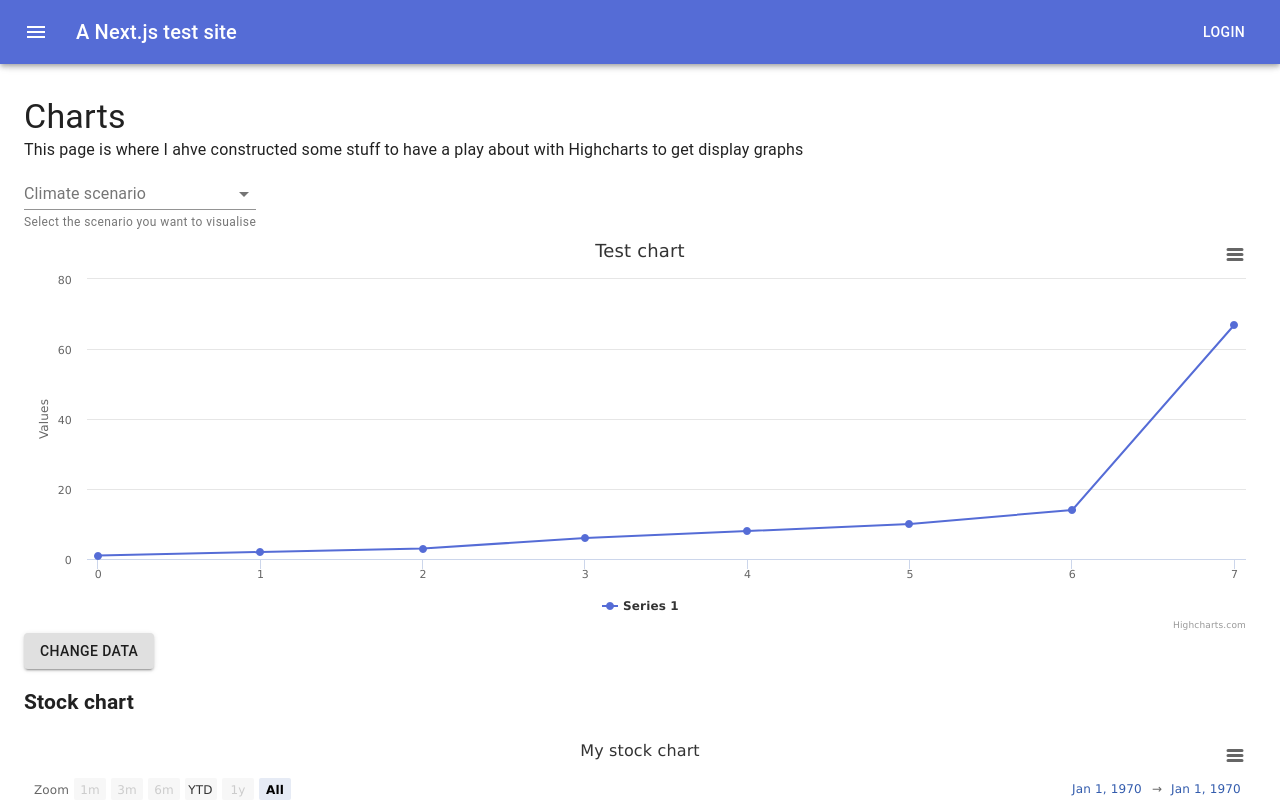
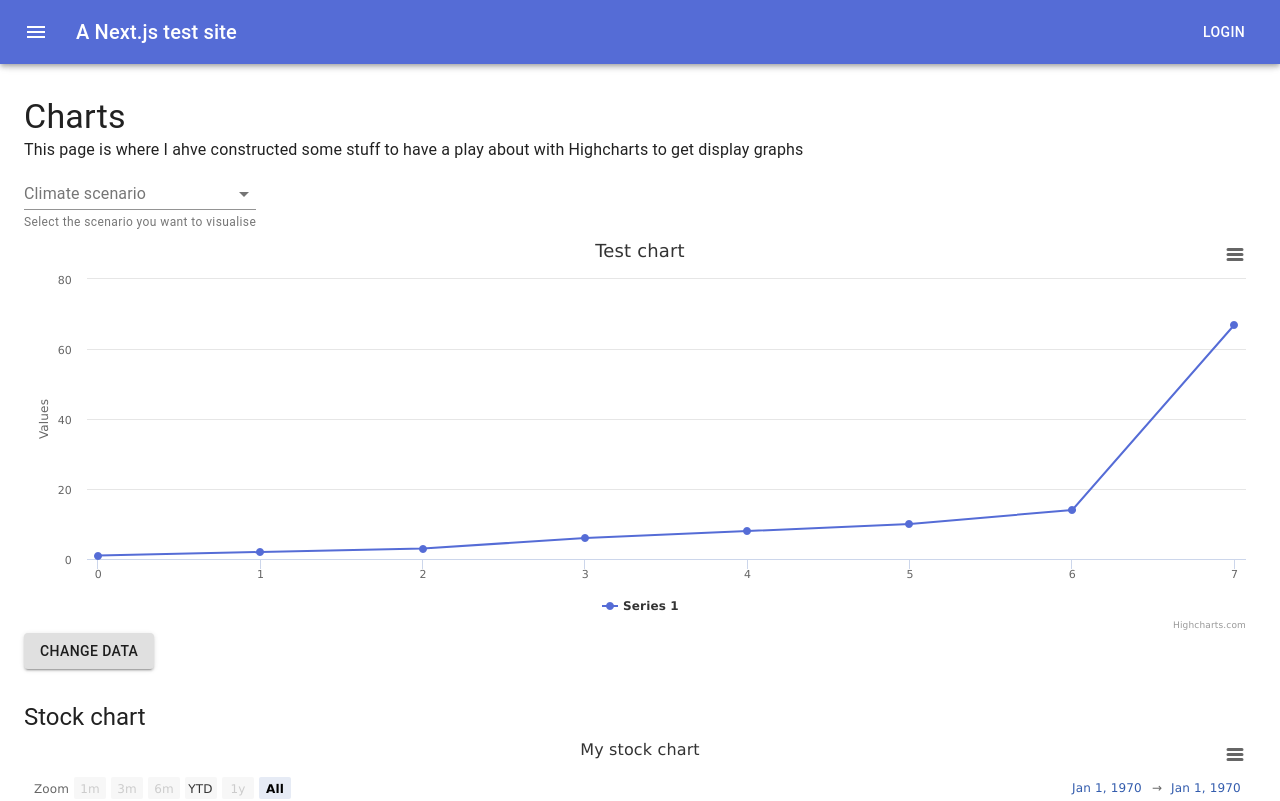
Before and after one commit to AspieCoder1/next-example, a Next.js app: page /chart in a window 1280 px wide. Shown: the top 801 px of the page. Built offline with nearby package versions, Linux system fonts and the light colour scheme.

Commit message:
Adapted the styling of chart page

```diff
--- a/pages/chart.tsx
+++ b/pages/chart.tsx
@@ -4,8 +4,6 @@ import HighchartsExporting from 'highcharts/modules/exporting';
 import HighchartsReact from 'highcharts-react-official';
 import React, { useState } from 'react';
 import _ from 'lodash';
-
-import Layout from '../components/Layout';
 import {
 	Button,
 	Select,
@@ -14,7 +12,10 @@ import {
 	FormControl,
 	FormHelperText,
 	Typography,
+	Divider,
 } from '@material-ui/core';
+
+import Layout from '../components/Layout';
 import theme from '../libs/theme';
 
 if (typeof Highcharts === 'object') {
@@ -102,10 +103,26 @@ const Chart = (props: HighchartsReact.Props) => {
 				{...props}
 				updateArgs={[true, true, true]}
 			/>
-			<Button variant='contained' onClick={() => updateSeries(_.shuffle(data))}>
+			<Button
+				variant='contained'
+				onClick={() => updateSeries(_.shuffle(data))}
+				style={{
+					marginBottom: theme.spacing(2),
+				}}
+			>
 				Change data
 			</Button>
-			<h2>Stock chart</h2>
+			<Typography
+				style={{
+					marginBottom: 0,
+					marginTop: theme.spacing(2),
+					paddingBottom: theme.spacing(0),
+				}}
+				variant='h5'
+				component='h2'
+			>
+				Stock chart
+			</Typography>
 			<HighchartsReact
 				highcharts={Highcharts}
 				constructorType={'stockChart'}
```
